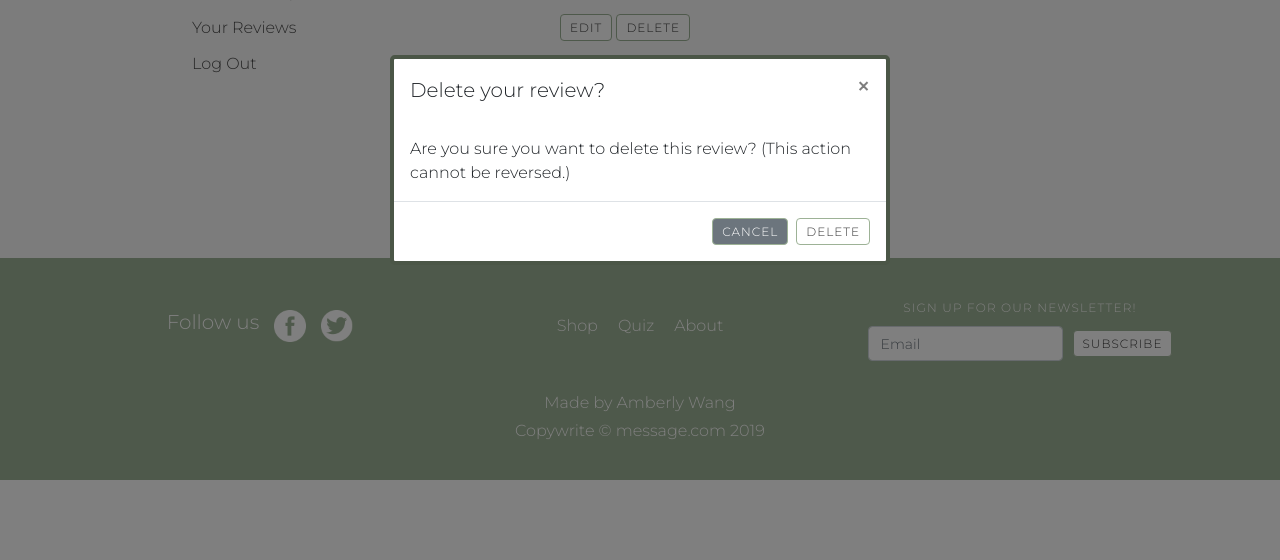
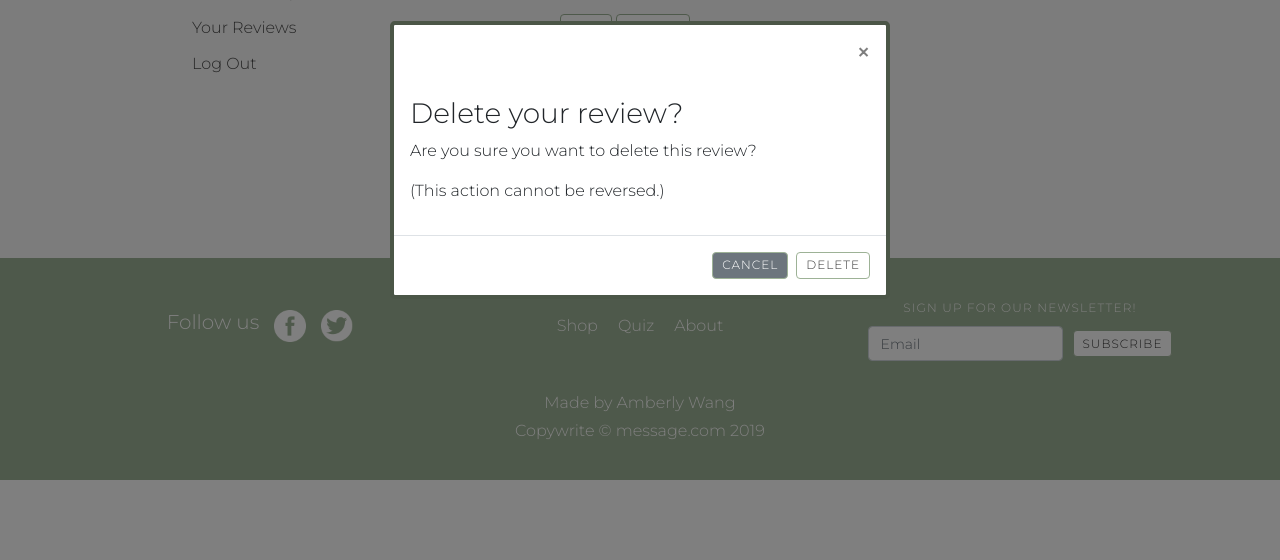
Before and after one commit to awang617/Message, a Python web app: template templates/reviewDetails.html in a window 1280 px wide, after a click on "DELETE". Shown: the part 240-800 px from the top of the page. Run offline with Jinja, Linux system fonts and the light colour scheme; the template is opened without the code that fills it, so the values that code supplies are empty; some libraries are stand-ins or nearby versions.

Commit message:
small changes

```diff
--- a/templates/reviewDetails.html
+++ b/templates/reviewDetails.html
@@ -15,13 +15,14 @@
     <div class="modal-dialog modal-dialog-centered" role="document">
         <div class="modal-content">
         <div class="modal-header">
-            <h5 class="modal-title" id="exampleModalLabel">Delete your review?</h5>
             <button type="button" class="close" data-dismiss="modal" aria-label="Close">
             <span aria-hidden="true">&times;</span>
             </button>
         </div>
         <div class="modal-body">
-            Are you sure you want to delete this review? (This action cannot be reversed.)
+            <h3>Delete your review?</h3>
+            <p>Are you sure you want to delete this review?</p>
+            <p>(This action cannot be reversed.)</p>
         </div>
         <div class="modal-footer">
             <button type="button" class="button btn-secondary" data-dismiss="modal">Cancel</button>
```
